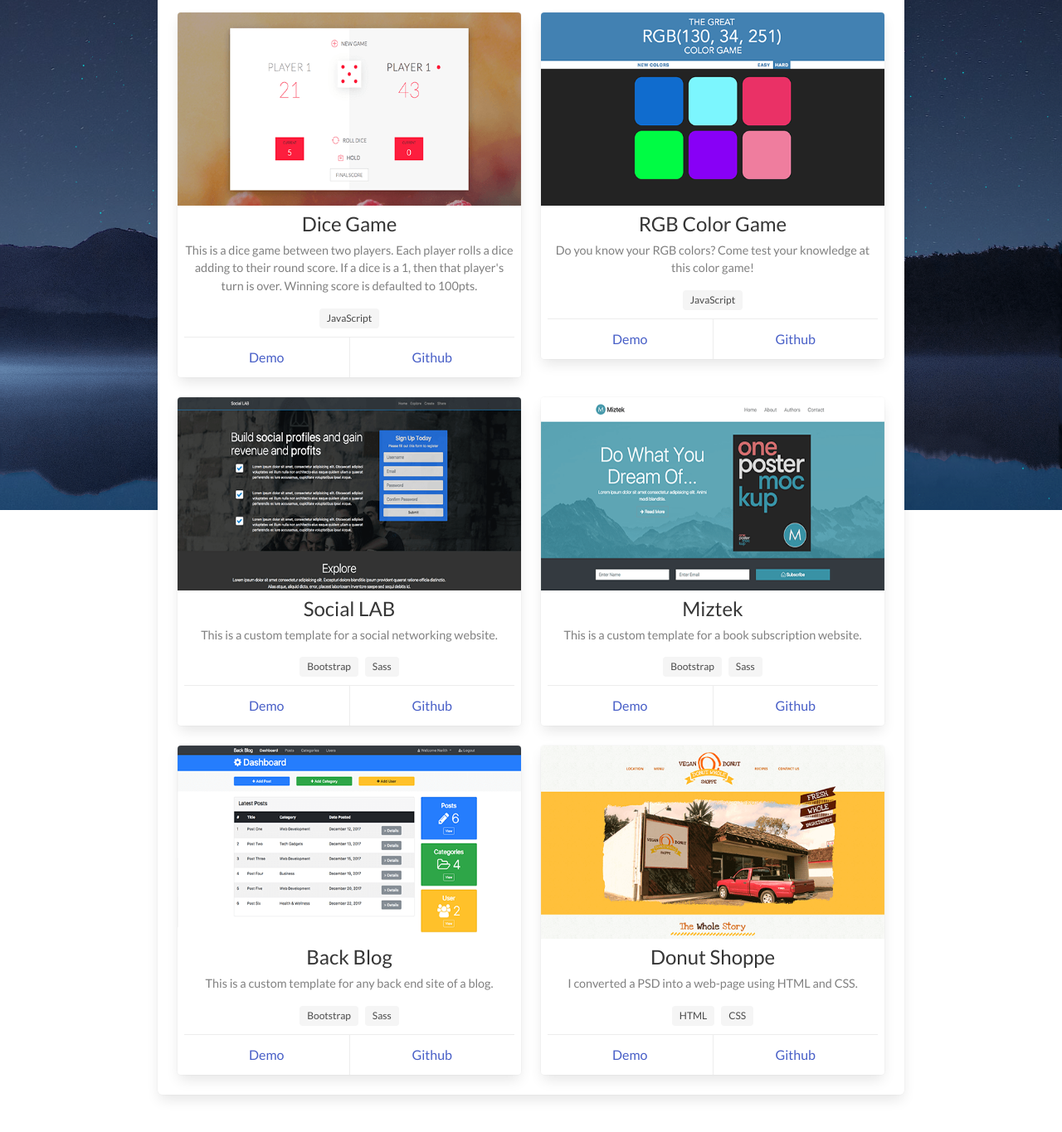
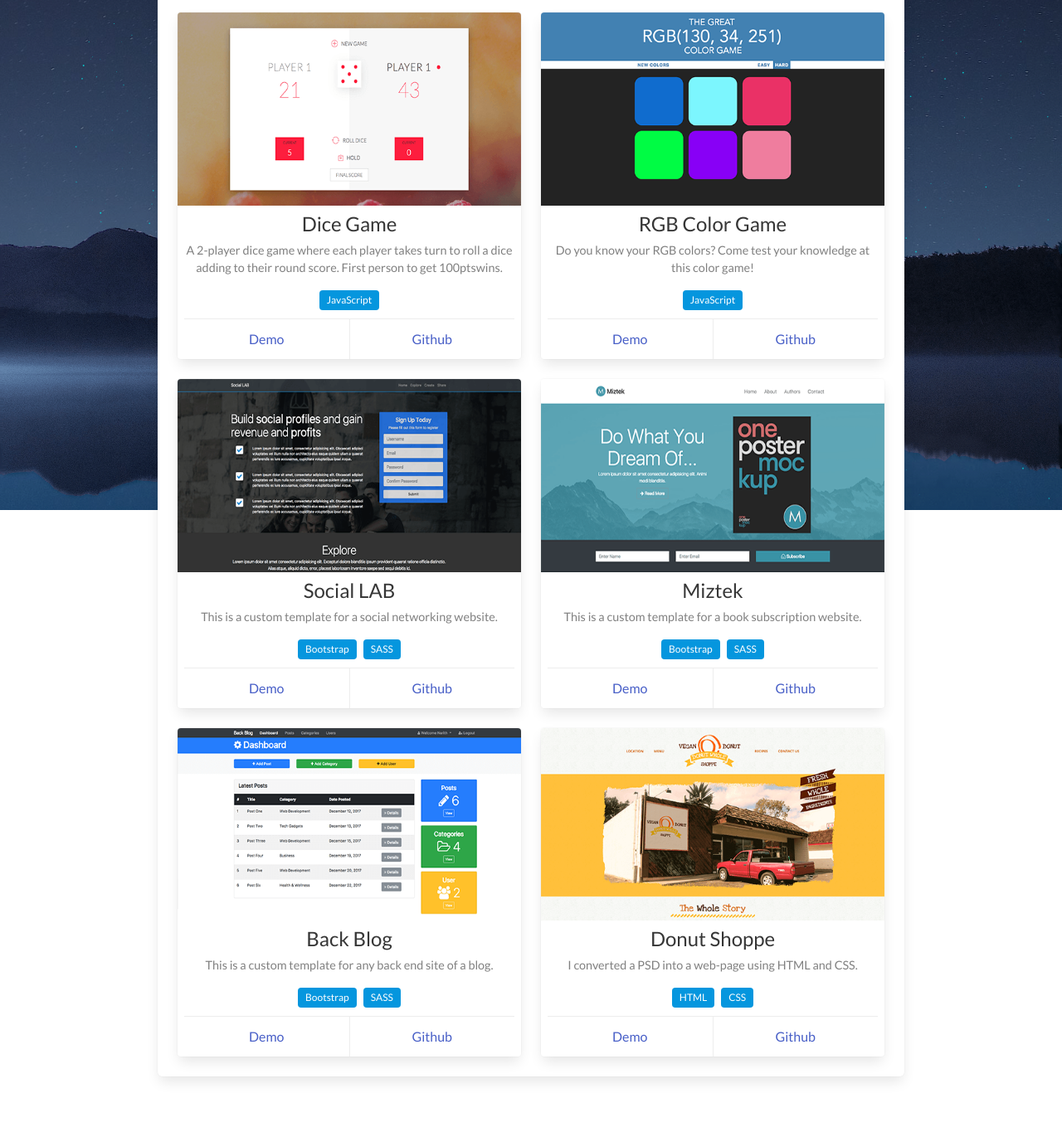
Before and after one commit to nsay/portfolio3, a plain HTML site: page content/projects.html in a window 1280 px wide. Shown: the part 185-1550 px from the top of the page at 83% size. Drawn offline with nearby package versions, Linux system fonts and the light colour scheme.

Commit message:
Update projects

```diff
--- a/content/projects.html
+++ b/content/projects.html
@@ -57,7 +57,7 @@
                             <div class="card-content">
                                 <div class="content">
                                     <p class="title is-4">Dice Game</p>
-                                    <p class="card-body">This is a dice game between two players. Each player rolls a dice adding to their round score. If a dice is a 1, then that player's turn is over. Winning score is defaulted to 100pts.</p>
+                                    <p class="card-body">A 2-player dice game where each player takes turn to roll a dice adding to their round score. First person to get 100ptswins.</p>
                                     <div class="tags">
                                         <span class="tag tag-js">JavaScript</span>
                                     </div>
@@ -112,7 +112,7 @@
                                     <p class="card-body">This is a custom template for a social networking website.</p>
                                     <div class="tags">
                                         <span class="tag tag-bootstrap">Bootstrap</span>
-                                        <span class="tag tag-sass">Sass</span>
+                                        <span class="tag tag-sass">SASS</span>
                                     </div>
                                     <footer class="card-footer">
                                         <a href="https://nsay.github.io/SocialLab/" class="card-footer-item" target="_blank">Demo</a>
@@ -139,7 +139,7 @@
                                     <p class="card-body">This is a custom template for a book subscription website.</p>
                                     <div class="tags">
                                         <span class="tag tag-bootstrap">Bootstrap</span>
-                                        <span class="tag tag-sass">Sass</span>
+                                        <span class="tag tag-sass">SASS</span>
                                     </div>
                                     <footer class="card-footer">
                                         <a href="https://nsay.github.io/Miztek/" class="card-footer-item" target="_blank">Demo</a>
@@ -166,7 +166,7 @@
                                     <p class="card-body">This is a custom template for any back end site of a blog.</p>
                                     <div class="tags">
                                         <span class="tag tag-bootstrap">Bootstrap</span>
-                                        <span class="tag tag-sass">Sass</span>
+                                        <span class="tag tag-sass">SASS</span>
                                     </div>
                                     <footer class="card-footer">
                                         <a href="https://nsay.github.io/BackBlog/" class="card-footer-item" target="_blank">Demo</a>
--- a/css/styles.css
+++ b/css/styles.css
@@ -136,8 +136,9 @@ section{
     margin-bottom: 2px;
 }
 
-.section-body .container .card-content .tags{
+.section-body .container .card-content .tags .tag{
     color: #fff;
+    background: #0596DE;
 }
 
 
```
Also changed, not shown: 1 other file.
